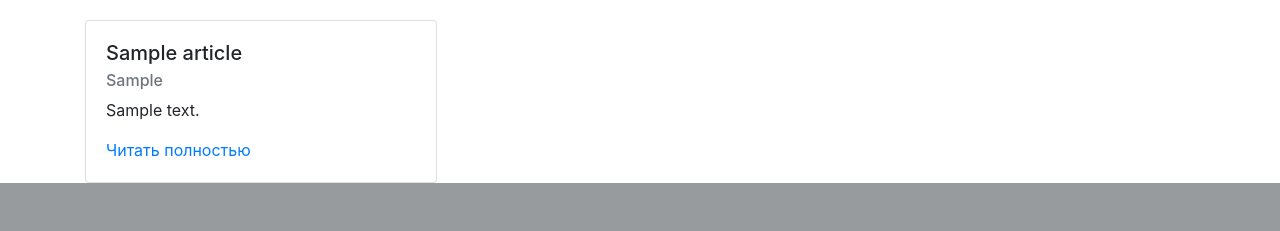
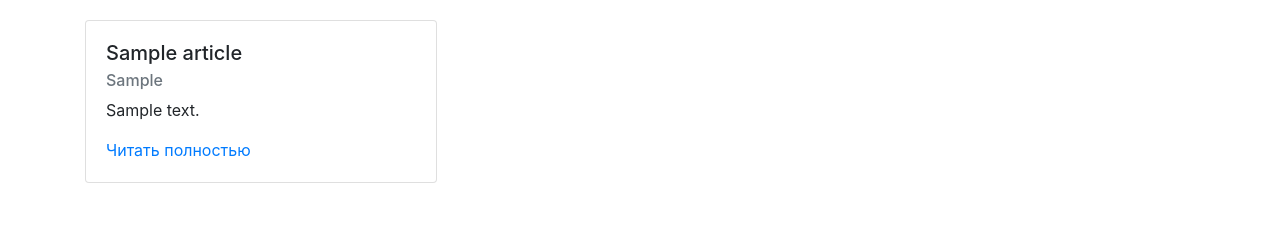
Before and after one commit to abakums/Blog_django_project, a Django app: page / in a window 1280 px wide. Shown: the part 1332-1563 px from the top of the page. Before the commit the page ends 1515 px from the top, so only its background shows below. Run offline with Django 3.2, Linux system fonts and the light colour scheme; tables that the repository leaves empty hold one stand-in row (values such as "Sample post"); some libraries are stand-ins or nearby versions.

```diff
--- a/templates/main_page.html
+++ b/templates/main_page.html
@@ -40,7 +40,7 @@
         <div class="row">
             {% for article in articles %}
             <div class="col-lg-4 mt-3">
-                <div class="card" style="width: 22rem;">
+                <div class="card mb-5" style="width: 22rem;">
                     <div class="card-body">
                         <h5 class="card-title">{{ article.title }}</h5>
                         <h6 class="card-subtitle mb-2 text-muted">{{ article.category }}</h6>
```
Also changed, not shown: README.md.
